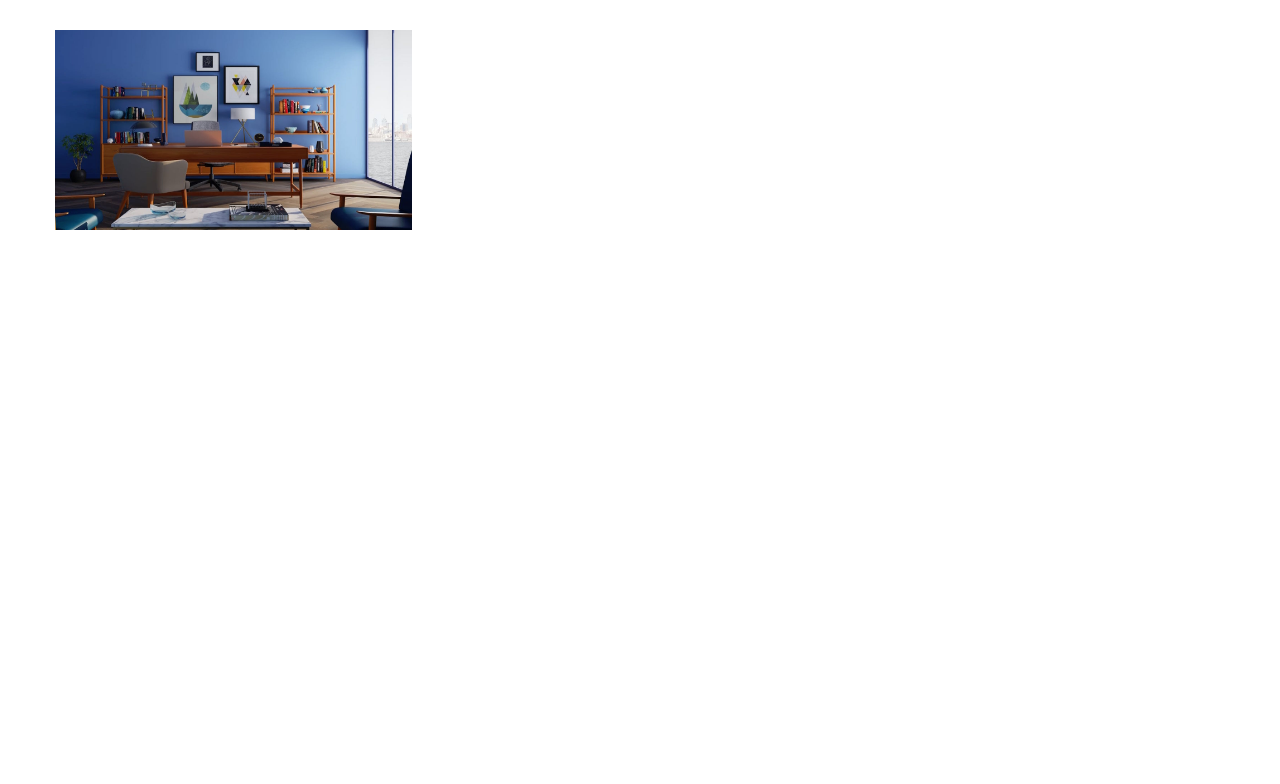
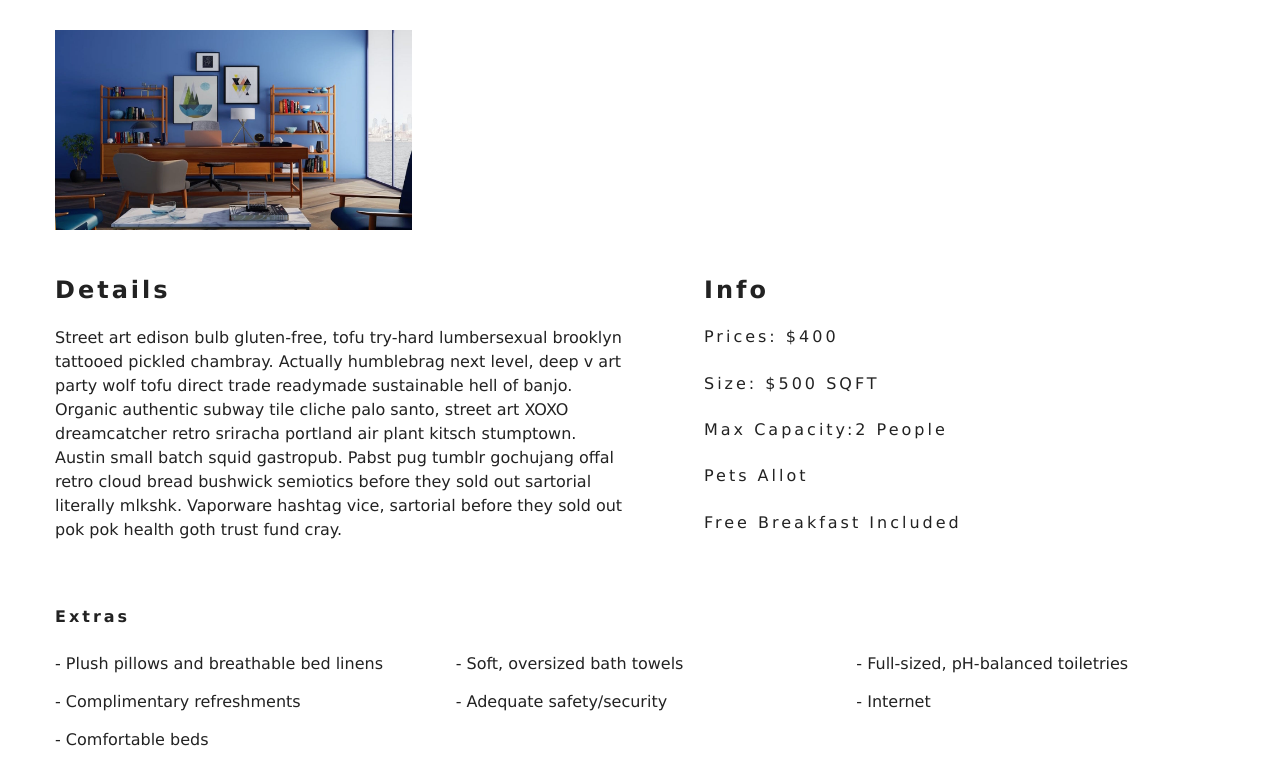
Before and after one commit to sbettaglio/react-hotel, a React (Create React App) app: page /rooms/double-deluxe in a window 1280 px wide. Shown: the part 829-1613 px from the top of the page. Before the commit the page ends 1059 px from the top, so only its background shows below. Built offline with nearby package versions, Linux system fonts and the light colour scheme.

Commit message:
all single room info

```diff
--- a/src/pages/SingleRoom.jsx
+++ b/src/pages/SingleRoom.jsx
@@ -37,6 +37,7 @@
       capacity,
       size,
       price,
+      breakfast,
       extras,
       pets,
       images,
@@ -57,6 +58,31 @@
               return <img key={index} src={item} alt={name} />;
             })}
           </div>
+          <div className="single-room-info">
+            <article className="desc">
+              <h3>details</h3>
+              <p>{description}</p>
+            </article>
+            <article className="info">
+              <h3>info</h3>
+              <h6>prices: ${price}</h6>
+              <h6>size: ${size} SQFT</h6>
+              <h6>
+                max capacity:
+                {capacity > 1 ? `${capacity} people` : `${capacity} person`}
+              </h6>
+              <h6>{pets ? "pets allot" : "no pets allowed"}</h6>
+              <h6>{breakfast && "free breakfast included"}</h6>
+            </article>
+          </div>
+        </section>
+        <section className="room-extras">
+          <h6>extras</h6>
+          <ul className="extras">
+            {extras.map((item, index) => {
+              return <li key={index}>- {item}</li>;
+            })}
+          </ul>
         </section>
       </>
     );
```
